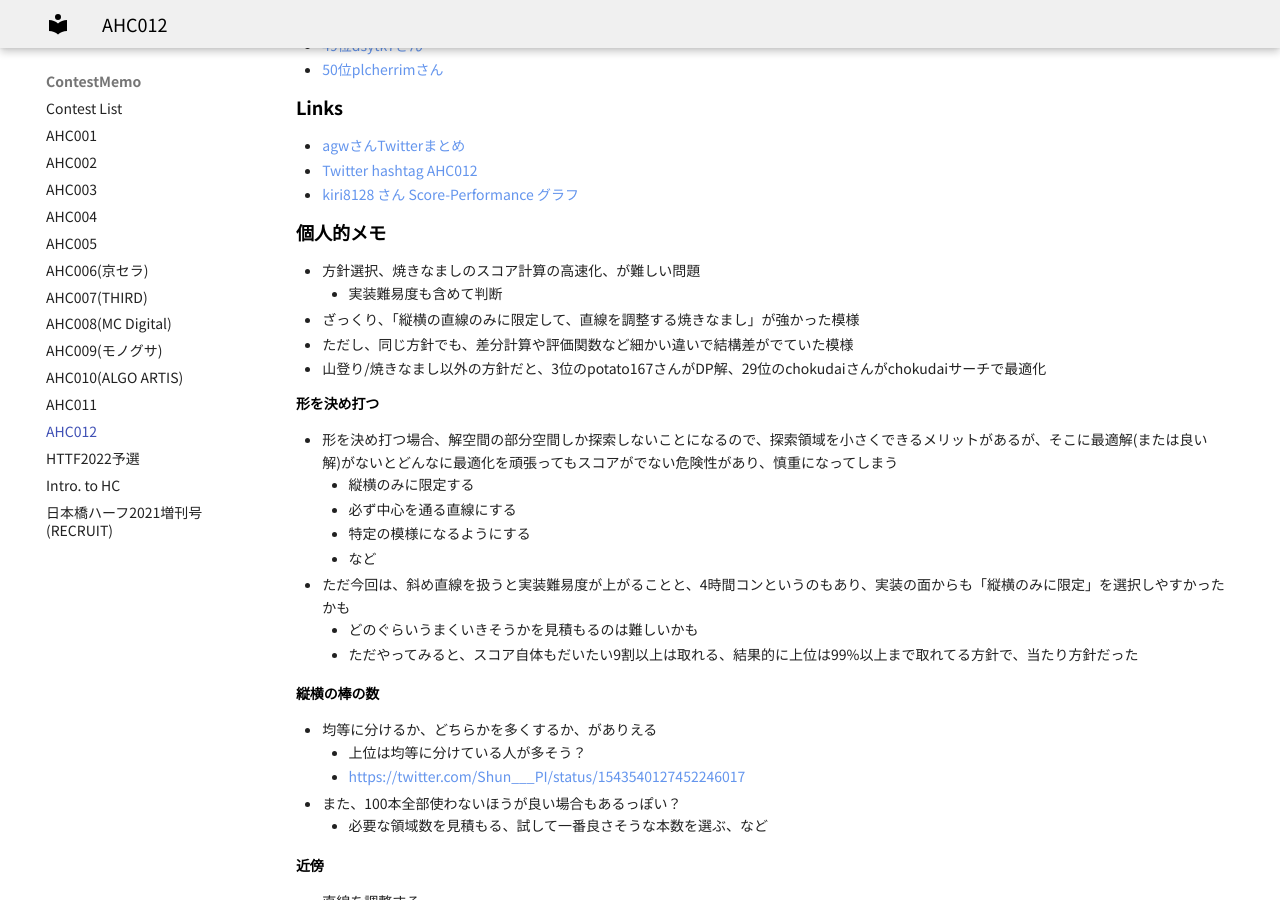
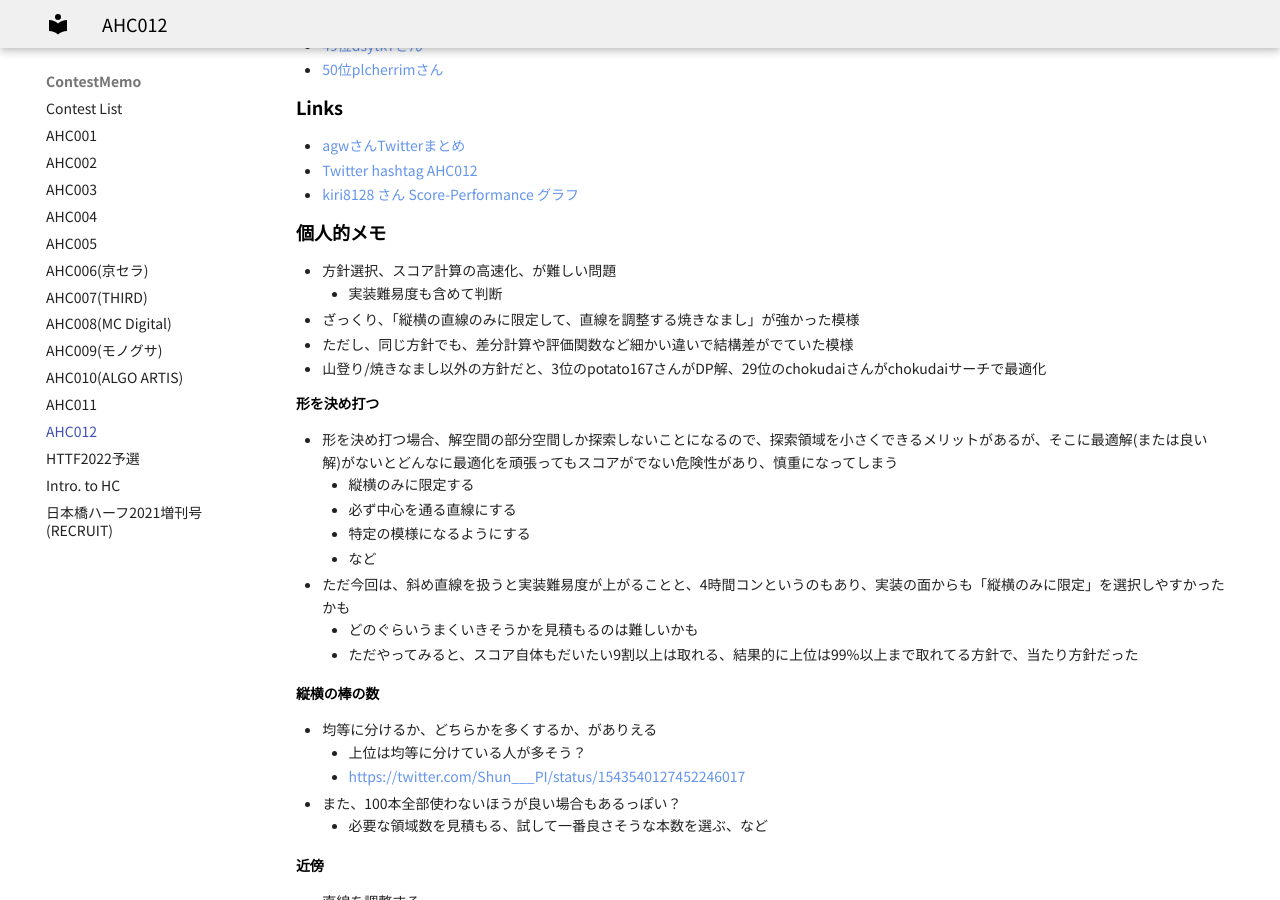
Before and after one commit to jetbead/AtCoderHeuristicContestMemo, an MkDocs documentation site: the page built from docs/ContestMemo/ahc012.md, in a window 1280 px wide and 900 px high, scrolled down 3142 px. Built offline with MkDocs 1.6.1 and Material for MkDocs 9.7.7, drawn with Linux system fonts in a browser that asks for light colours; some web fonts are replaced.

Commit message:
Update ahc012.md

```diff
--- a/docs/ContestMemo/ahc012.md
+++ b/docs/ContestMemo/ahc012.md
@@ -140,7 +140,7 @@ title: AHC012
 
 ## 個人的メモ
 
-- 方針選択、焼きなましのスコア計算の高速化、が難しい問題
+- 方針選択、スコア計算の高速化、が難しい問題
   - 実装難易度も含めて判断
 - ざっくり、「縦横の直線のみに限定して、直線を調整する焼きなまし」が強かった模様
 - ただし、同じ方針でも、差分計算や評価関数など細かい違いで結構差がでていた模様
```
